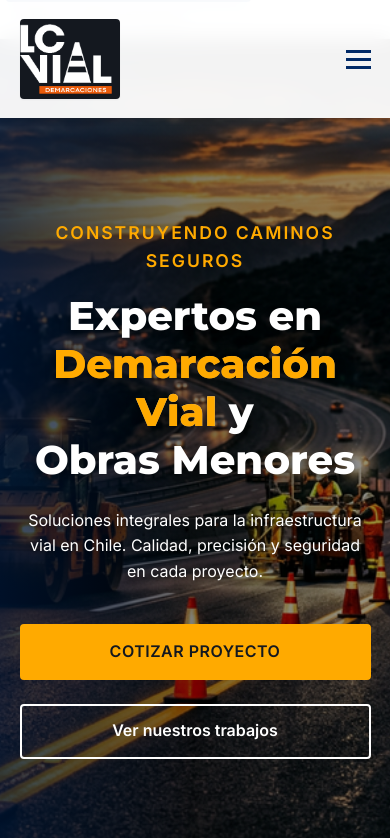
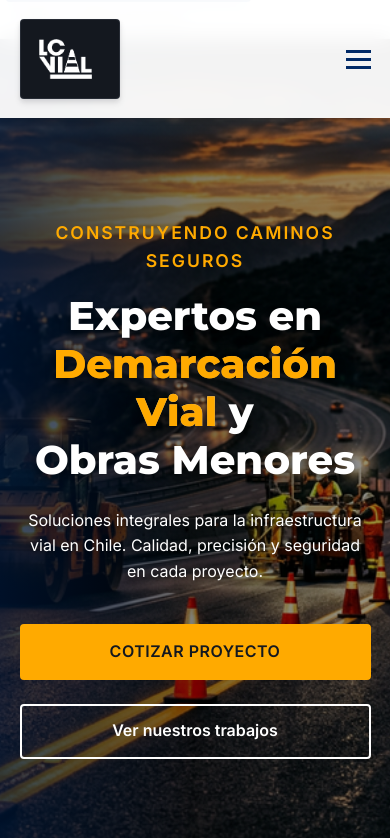
Before and after one commit to MiguelSchneiders/probando-lcvial, a plain HTML site: page index.html in a window 390 px wide. Shown: the top 838 px of the page. Drawn offline with Linux system fonts and the light colour scheme.

Commit message:
mejora de logo

```diff
--- a/css/styles.css
+++ b/css/styles.css
@@ -773,6 +773,15 @@ h1, h2, h3, h4, h5, h6 {
     display: flex;
     align-items: center;
     justify-content: center;
+    box-shadow: var(--shadow-sm);
+}
+
+.logo img {
+    max-width: 100%;
+    height: auto;
+    max-height: 40px;
+    filter: brightness(0) invert(1);
+    -webkit-filter: brightness(0) invert(1);
 }
 
 .logo .highlight {
@@ -1578,8 +1587,14 @@ best practices for modern web development in 2026.
 
     .logo {
         background-color: hsl(var(--color-dark)) !important;
-        box-shadow: var(--shadow-sm);
+        box-shadow: var(--shadow-md) !important;
         z-index: 1001;
+        border: 1px solid hsl(var(--color-gray) / 0.2) !important;
+    }
+
+    .logo img {
+        filter: brightness(0) invert(1) !important;
+        -webkit-filter: brightness(0) invert(1) !important;
     }
 
     .nav-links {
```
